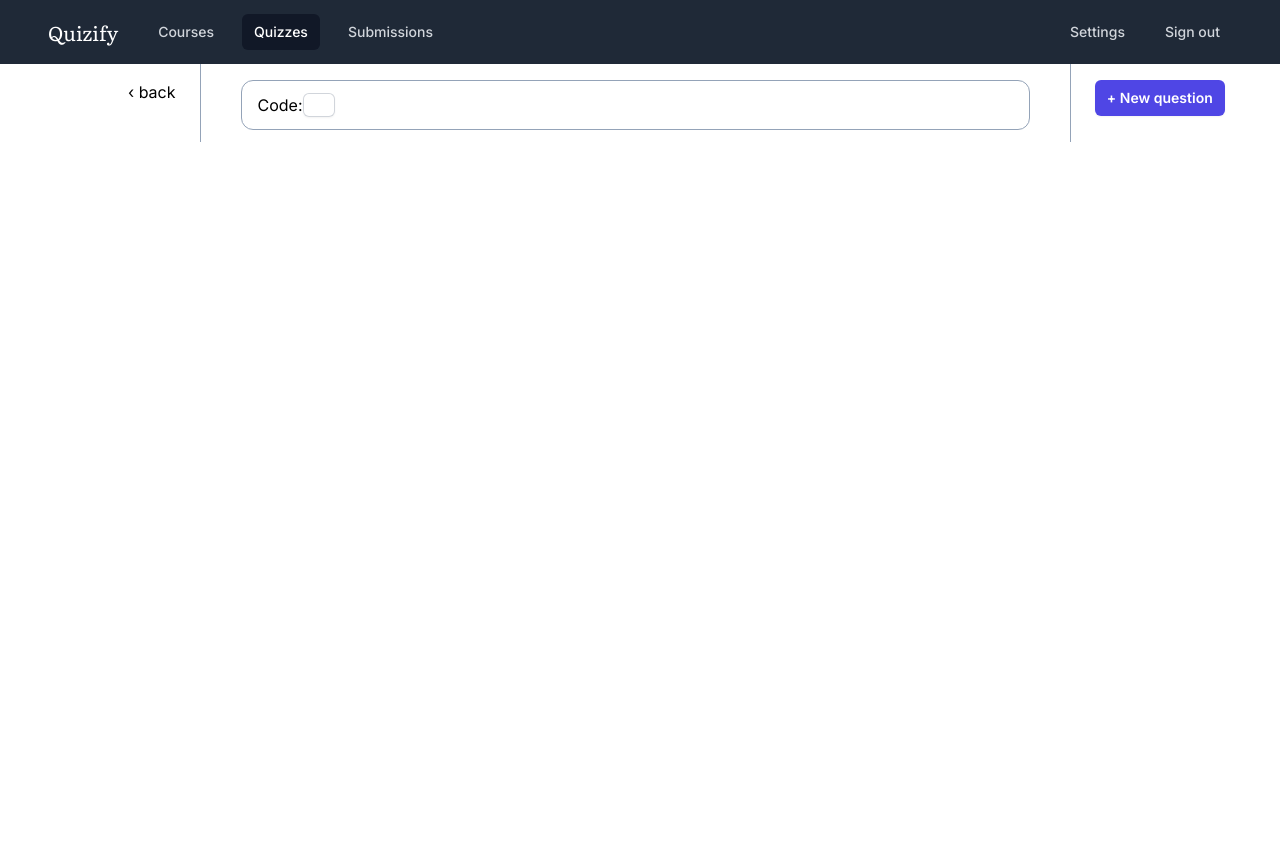
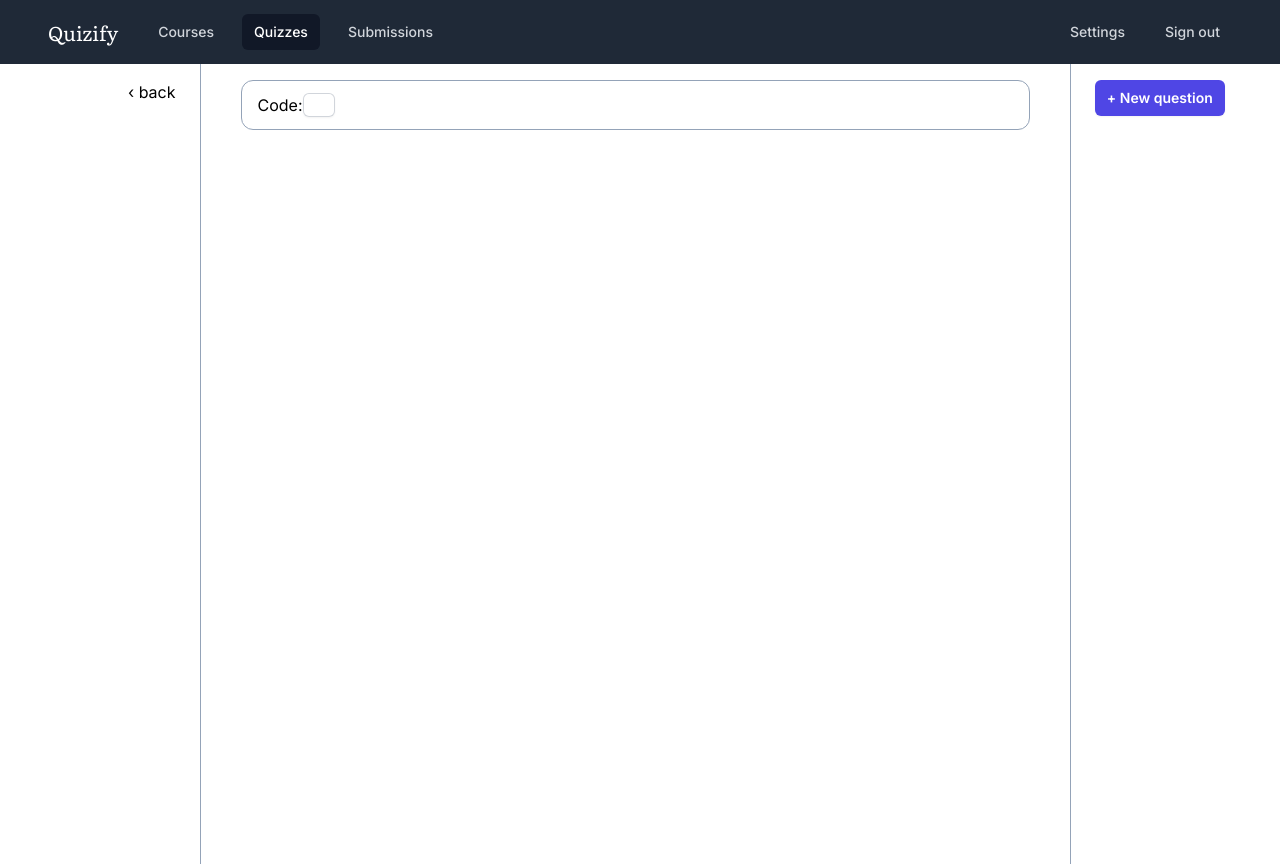
Before and after one commit to IamIronMan21/csit697, a PHP site: page /quizzes/edit.php?quiz_id=1 in a window 1280 px wide. Run offline with PHP 8.4, Linux system fonts and the light colour scheme; data that the repository does not hold is empty; some libraries are stand-ins or nearby versions.

Commit message:
Update edit.php

```diff
--- a/quizzes/edit.php
+++ b/quizzes/edit.php
@@ -123,7 +123,7 @@ $questions = $stmt->fetchAll();
 
   <div class="mx-auto bg-white border-slate-500 min-h-screen px-12">
 
-    <div class="flex w-full">
+    <div class="flex w-full min-h-screen">
       <div class="border-r pt-4 pr-6 mr-10 border-slate-400 px-20">
         <a href="./index.php">‹ back</a>
       </div>
```
